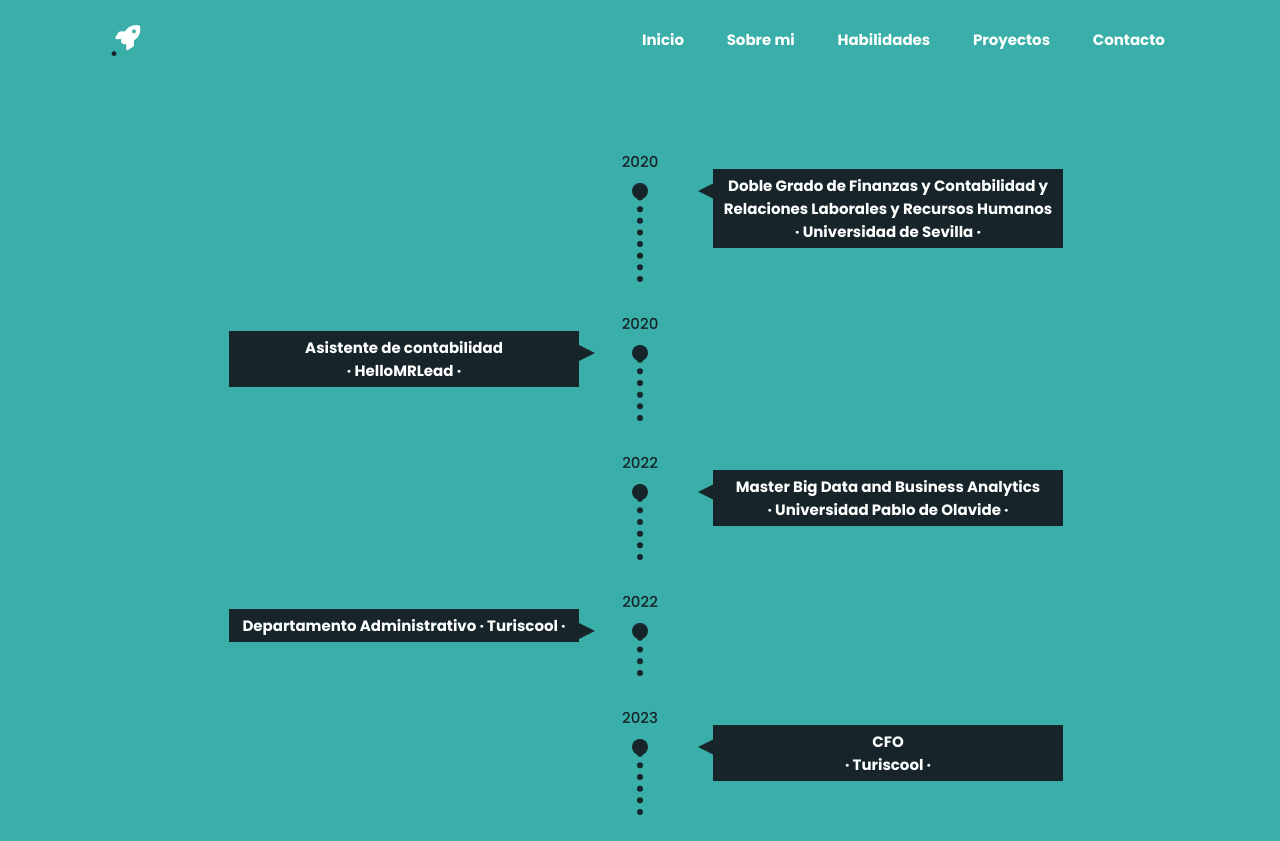
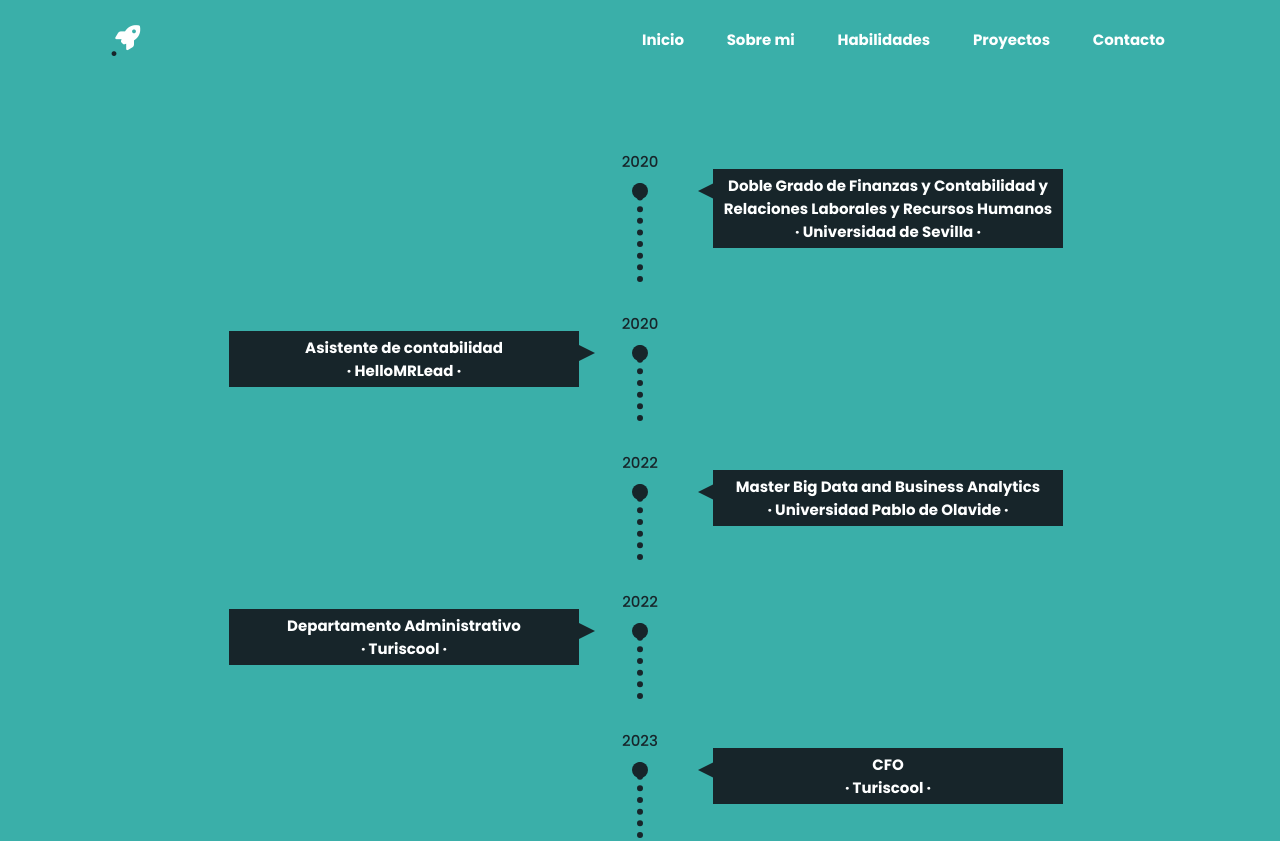
Before and after one commit to juancarlosfdzcode/personalportfolio, a plain HTML site: page index-cv.html in a window 1280 px wide. Shown: the top 841 px of the page. Drawn offline with nearby package versions, Linux system fonts and the light colour scheme; a web font is replaced by a local one.

Commit message:
Update index-cv.html

```diff
--- a/index-cv.html
+++ b/index-cv.html
@@ -58,7 +58,7 @@
           <li>
             <div>
               <div>
-                <h2>Departamento Administrativo <span>· Turiscool ·</span></h2>
+                <h2>Departamento Administrativo <br> <span>· Turiscool ·</span></h2>
               </div>
               <p>
               </p>
```
